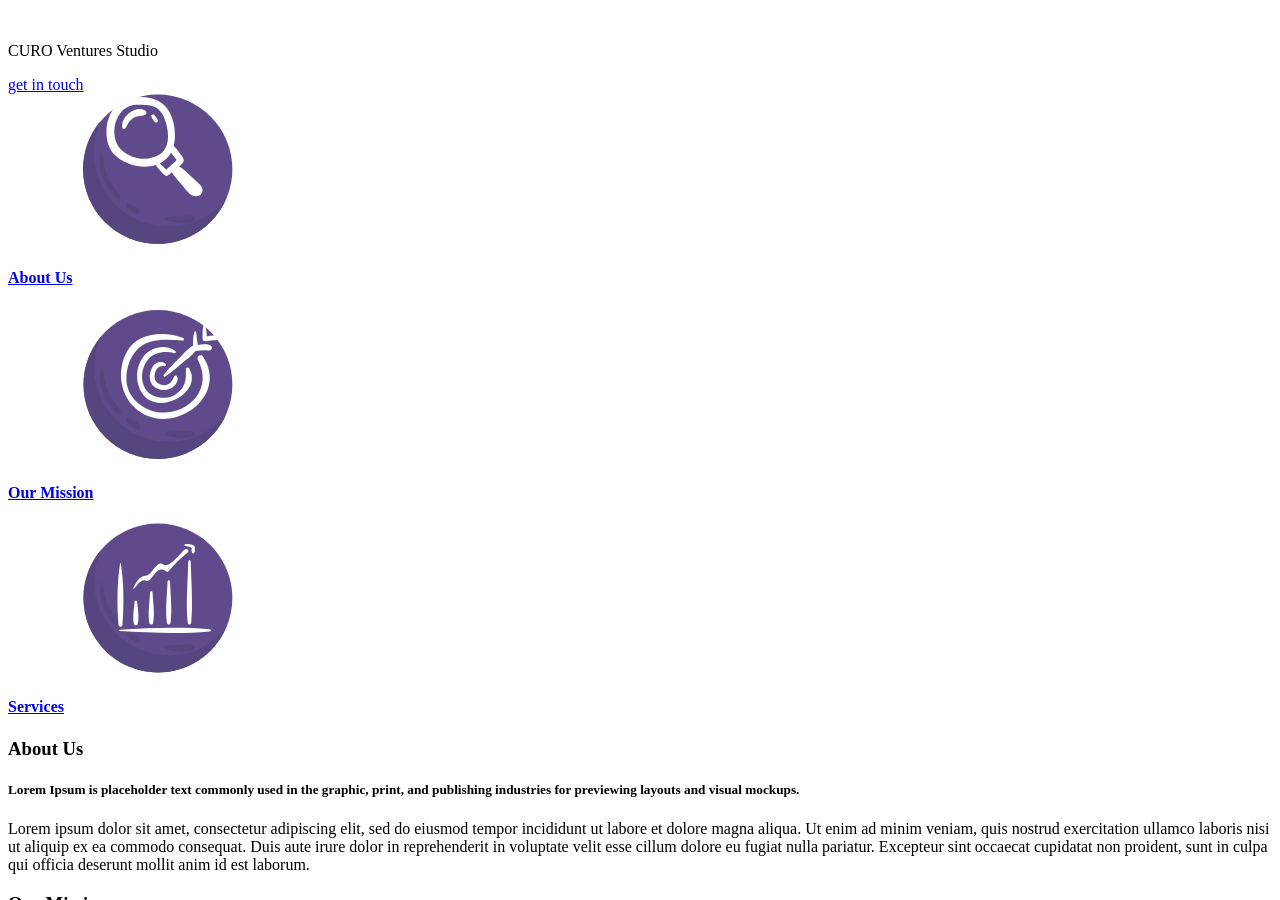
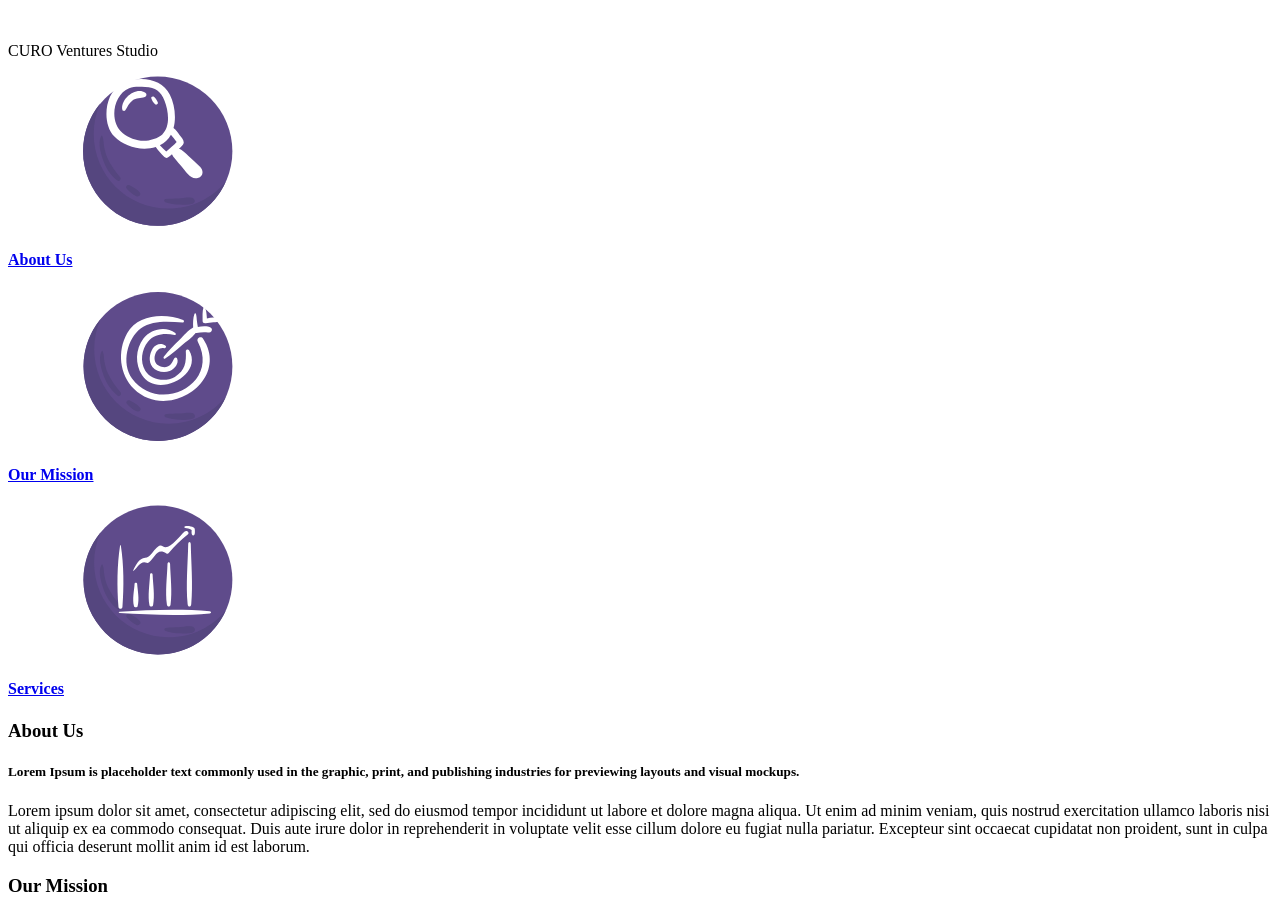
Before and after one commit to ZumariaStudios/Curo_Studios, a Jekyll site: the page built from src/index.html, in a window 1280 px wide and 900 px high. Built offline with Jekyll 4.4.1, drawn with Linux system fonts in a browser that asks for light colours; some of the changed text lies outside the part shown.

Commit message:
Tweaks for mobile

```diff
--- a/src/_includes/corporate_partners.html
+++ b/src/_includes/corporate_partners.html
@@ -1,3 +1,4 @@
+<a id="partners" />
 <section class="corporate_partners">
   <h2>Our Corporate Partners</h2>
 
--- a/src/_includes/footer.html
+++ b/src/_includes/footer.html
@@ -1,14 +1,13 @@
 
 <footer>
     <a id="contact" />
-    <p>Get in touch... <br />info@curovstudio.us</p>
 
     <div class="social">
-        <a href="#"><i class="fa fa-twitter-square"></i></a>
+        <a href=""><i class="fa fa-twitter-square"></i></a>
         <a href="#"><i class="fa fa-facebook-official"></i></a>
-        <a href="#"><i class="fa fa-envelope"></i></a>
+        <a href="mailto:info@curo.studio"><i class="fa fa-envelope"></i></a>
     </div>
 
-    <p>&copy;Copyright 2018</p>
+    <p class="copytext">&copy;Copyright 2018</p>
 
 </footer>
--- a/src/_includes/header.html
+++ b/src/_includes/header.html
@@ -1,11 +1,11 @@
 <header>
-  <div class="wrapper" id="myHeader">
     <div class="logo">
-      <p>CURO Ventures Studio</p>
+        <p>CURO Ventures Studio</p>
     </div>
 
     <div class="in_touch">
-      <a class="nav_scroll" href="#contact">get in touch</a>
+        <a class="nav_scroll" href="#contact">
+            <i class="fa fa-envelope"></i>
+        </a>
     </div>
-  </div>
 </header>
--- a/src/_layouts/front.html
+++ b/src/_layouts/front.html
@@ -10,7 +10,6 @@
 
         <main>
             {{ content }}
-            {% include corporate_partners.html %}
         </main>
 
         {% include footer.html %}
--- a/src/index.html
+++ b/src/index.html
@@ -31,11 +31,6 @@
                 <p class="para">Lorem ipsum dolor sit amet, consectetur adipiscing elit, sed do eiusmod tempor incididunt ut labore et dolore magna aliqua. Ut enim ad minim veniam, quis nostrud exercitation ullamco laboris nisi ut aliquip ex ea commodo consequat. Duis
                     aute irure dolor in reprehenderit in voluptate velit esse cillum dolore eu fugiat nulla pariatur. Excepteur sint occaecat cupidatat non proident, sunt in culpa qui officia deserunt mollit anim id est laborum.</p>
             </div>
-
-            <div class="about_us_img">
-
-            </div>
-
         </section>
 
         <a id="mission" />
@@ -46,10 +41,6 @@
                 <p class="para">Lorem ipsum dolor sit amet, consectetur adipiscing elit, sed do eiusmod tempor incididunt ut labore et dolore magna aliqua. Ut enim ad minim veniam, quis nostrud exercitation ullamco laboris nisi ut aliquip ex ea commodo consequat. Duis
                     aute irure dolor in reprehenderit in voluptate velit esse cillum dolore eu fugiat nulla pariatur. Excepteur sint occaecat cupidatat non proident, sunt in culpa qui officia deserunt mollit anim id est laborum.</p>
             </div>
-
-            <div class="our_mission_img">
-            </div>
-
         </section>
 
         <a id="services" />
@@ -74,9 +65,38 @@
                 </div>
 
             </div>
+        </section>
 
-            <div class="services_img">
+        <a id="partners" />
+        <section class="corporate_partners">
+          <h2>Our Corporate Partners</h2>
+
+          <div class="corporate_partner_logos">
+            <!--Logo 1 SVG -->
+            <div class="corporate_partner_logo">
+              <svg><use xlink:href="#logo_1"></use></svg>
             </div>
+            <!--Logo 2 SVG -->
+            <div class="corporate_partner_logo">
+              <svg><use xlink:href="#logo_2"></use></svg>
+            </div>
+            <!--Logo 2 SVG -->
+            <div class="corporate_partner_logo">
+              <svg><use xlink:href="#logo_3"></use></svg>
+            </div>
+            <!--Logo 3 SVG -->
+            <div class="corporate_partner_logo">
+              <svg><use xlink:href="#logo_4"></use></svg>
+            </div>
+            <!--Logo 4 SVG -->
+            <div class="corporate_partner_logo">
+              <svg><use xlink:href="#logo_5"></use></svg>
+            </div>
+            <!--Logo 5 SVG -->
+            <div class="corporate_partner_logo">
+              <svg><use xlink:href="#logo_6"></use></svg>
+            </div>
+          </div>
         </section>
 
     </div><!-- main-content -->
--- a/src/sass/components/_content.scss
+++ b/src/sass/components/_content.scss
@@ -10,6 +10,30 @@
 
 
 $gradient-transparency: 0.27;
+$section-padding: 2.0em;
+
+.front-section {
+    background-size: cover;
+    background-position: center center;
+    background-repeat: no-repeat;
+    margin: $section-padding 0;
+    padding: 3.0em;
+
+    @include media($desktop) {
+        margin: $section-padding*2 0;
+    }
+
+    .text_block {
+        padding: $section-padding;
+        box-shadow: -1px 2px 2px rgba(95,75,139,.7);
+        width: 100%;
+
+        @include media($desktop) {
+            width: 67%;
+        }
+    }
+}
+
 .content {
     font-family: $sanserif;
 
@@ -18,8 +42,7 @@
         width: 100%;
 
         .top_img {
-            //background-image: url("img/top_image_small.jpg");
-            //background-image: url('img/nastuh-abootalebi-284882.jpg');
+            background-color: $clr-ultra-violet;
             background: linear-gradient(
                 120deg,
                 transparentize($clr-ultra-violet, $gradient-transparency) 0%,
@@ -32,121 +55,87 @@
             background-size: cover;
             background-repeat: no-repeat;
             width: 100vw;
-            height: 22em;
-            // height: 100%;
-            top: 0;
+            height: 350px;
         }
 
         .nav_icons {
-            width: inherit;
-            padding-top: 20px;
-            padding-bottom: 20px;
             display: flex;
             flex-direction: row;
             flex-wrap: wrap;
             justify-content: center;
+            padding: $section-padding;
+            padding-bottom: 0;
 
             .icon {
+                display: block;
+                margin: 0.5em;
+                text-align: center;
                 text-decoration: none;
 
+                @include media($desktop) {
+                    margin: 2.5em;
+                }
+
+                $icon-size: 32px;
                 svg {
-                    height: 118px;
+                    height: $icon-size;
+                    width: $icon-size;
+
+                    @include media($desktop) {
+                        height: $icon-size * 3;
+                        width: $icon-size * 3;
+                    }
                 }
             }
 
             .icon_text {
                 color: $clr-ultra-violet;
+                font-size: 16px;
                 margin: 0;
-            }
-        }
+                text-align: center;
 
-        .about_us_img {
-            //background-image: url("img/rawpixel-com-196464.jpg");
-            background: linear-gradient(
-                to bottom,
-                transparentize(darken($clr-ultra-violet, 20%), $gradient-transparency) 0%,
-                transparentize(darken($clr-ultra-violet, 20%), $gradient-transparency) 100%
-                ), url('img/rawpixel-com-196464.jpg') top center no-repeat;
-            background-size: cover;
-            background-repeat: no-repeat;
-            width: 100vw;
-            height: 25em;
-        }
-
-        .about {
-
-            .text_block {
-                position: absolute;
-                top: 41em;
-                left: 8%;
-                padding: 20px;
-                box-shadow: -1px 2px 2px rgba(95,75,139,.7);
-                @media (max-width: 768px) {
-                    top: 15%;
+                @include media($desktop) {
+                    font-size: 24px;
                 }
             }
         }
 
-        .our_mission_img {
-            /*background-image: linear-gradient(
-                transparentize($clr-ultra-violet, 0.75),
-                transparentize(darken($clr-ultra-violet, 35%), 0.75)
-                ), url("img/our_mission_img.png");*/
-            //background-image: url("img/mission_img.jpg");
-            background: linear-gradient(
+        .about {
+            @extend .front-section;
+
+            background-image: linear-gradient(
+                to bottom,
+                transparentize(darken($clr-ultra-violet, 20%), $gradient-transparency) 0%,
+                transparentize(darken($clr-ultra-violet, 20%), $gradient-transparency) 100%
+                ), url('img/rawpixel-com-196464.jpg');
+        }
+
+        .mission {
+            @extend .front-section;
+            display: flex;
+            flex-direction: row-reverse;
+
+            background-image: linear-gradient(
                 120deg,
                 rgba(0, 0, 0, 0) 0%,
                 rgba(0, 0, 0, 0) 66%,
                 transparentize($client-green, $gradient-transparency) 66%,
                 transparentize($client-green, $gradient-transparency) 100%
-                ), url('img/capitol-standard-101748.jpg') center center no-repeat;
-            background-size: cover;
-            background-repeat: no-repeat;
-            width: 100vw;
-            height: 25em;
-        }
-
-        .mission {
-            margin-top: 150px;
-
-            .text_block {
-                position: absolute;
-                top: 70em;
-                left: 35%;
-                padding: 20px;
-                box-shadow: -1px 2px 2px rgba(95,75,139,.7);
-                @media (max-width: 768px) {
-                    top: 15%;
-                }
-            }
-        }
-
-        .services_img {
-            //background-image: url("img/services_img.jpg");
-            background: linear-gradient(
-                transparentize($client-green, $gradient-transparency) 0%,
-                transparentize($client-green, $gradient-transparency) 100%
-                ), url('img/lukas-blazek-367945.jpg') center center no-repeat;
-            background-size: cover;
-            background-repeat: no-repeat;
-            width: 100vw;
-            height: 25em;
+                ), url('img/capitol-standard-101748.jpg');
         }
 
         .services {
-            margin-top: 150px;
+            @extend .front-section;
+            margin: $section-padding 0;
+
+            background-image: linear-gradient(
+                transparentize($client-green, $gradient-transparency) 0%,
+                transparentize($client-green, $gradient-transparency) 100%
+                ), url('img/lukas-blazek-367945.jpg');
 
             .text_block {
-                position: absolute;
-                // top:230%;
-                top: 103em;
-                left: 15%;
-                padding: 20px;
-                box-shadow: -1px 2px 2px rgba(95,75,139,.7);
-                width: 70%;
-                @media (max-width: 768px) {
-                    top: 15%;
-                }
+                text-align: center;
+                width: 100%;
             }
 
             .sub_services {
@@ -180,9 +169,7 @@
 
         .text_block {
             background-color: $clr-white;
-            width: 50%;
             @media (max-width: 768px) {
-                width: 85%;
             }
 
             .title {
@@ -197,16 +184,11 @@
             }
 
             .para {
-                margin-top: -10px;
                 font-size: 12px;
                 color: $clr-gray-40;
                 line-height: 20px;
             }
         }
-    }
-    // example
-    @include media($desktop) {
-        text-align: center;
     }
 
     h1,
--- a/src/sass/components/_corporate_partners.scss
+++ b/src/sass/components/_corporate_partners.scss
@@ -1,6 +1,4 @@
 .corporate_partners {
-  padding: 1.5em;
-
   h2 {
     margin-top: 0;
     text-align: center; //Aligns "Our Corporate Partners"
@@ -15,7 +13,7 @@
   }
 
   .corporate_partner_logo {
-    SVG {
+    svg {
       // Handles Corporate Partner SVG Logos
       margin: 0.5em;
       width: 6em;
--- a/src/sass/components/_footer.scss
+++ b/src/sass/components/_footer.scss
@@ -12,8 +12,12 @@
       color: white;
     }
 
+    .copytext {
+        font-size: 75%;
+    }
+
     .fa {
-      font-size: 48px;
+      font-size: 64px;
       color: white;
       margin: 0 0.25em;
     }
--- a/src/sass/components/_header.scss
+++ b/src/sass/components/_header.scss
@@ -1,61 +1,36 @@
 // Header component on the front page
+
 header {
+    align-items: center;
+    box-shadow: -1px 2px 2px rgba(95,75,139,.7);
+    background-color: #fff;
+    display: flex;
+    font-family: $sanserif;
+    justify-content: center;
     position: fixed;
     top: 0;
-    background-color: $clr-white;
     width: 100%;
     z-index: 1;
-    box-shadow: -1px 2px 2px rgba(95,75,139,.7);
 
-    .wrapper {
-      display: inline-flex;
-      width: 100%;
-      margin: 0;
-      font-family: $sanserif;
-      background-color: $clr-white;
-    }
 
     .logo {
-      @include span-columns(10)
         color: $clr-ultra-violet;
-      float: left;
-      margin: 0 0 auto 40px;
+        flex: 1;
         font-size: 22px;
     }
 
     .in_touch {
+        font-size: 24px;
 
-      display: block;
-      padding-top: 24px;
-      font-size: 16px;
+        a {
+            color: $clr-ultra-violet;
+            padding: 1.0em;
+            text-decoration: none;
+        }
 
-      a:link {
-        color: $clr-gray-15;
-        text-decoration: none;
-
-      }
         a:hover {
             color: $clr-gray-40;
         }
-
-      .sticky {
-        position: fixed;
-        top: 0;
-        width: 100%
-      }
     }
 
-    // .header_text {
-    //   background-color: white;
-    //   color: red;
-    //   text-align: center;
-    //
-    // }
-
-    @include media($desktop) {
-        display: flex;
-        flex-direction: row;
-        // padding: 2.0em;
-        text-align: left;
 }
-}
```
Lines whose indentation alone changed are shown as unchanged.
